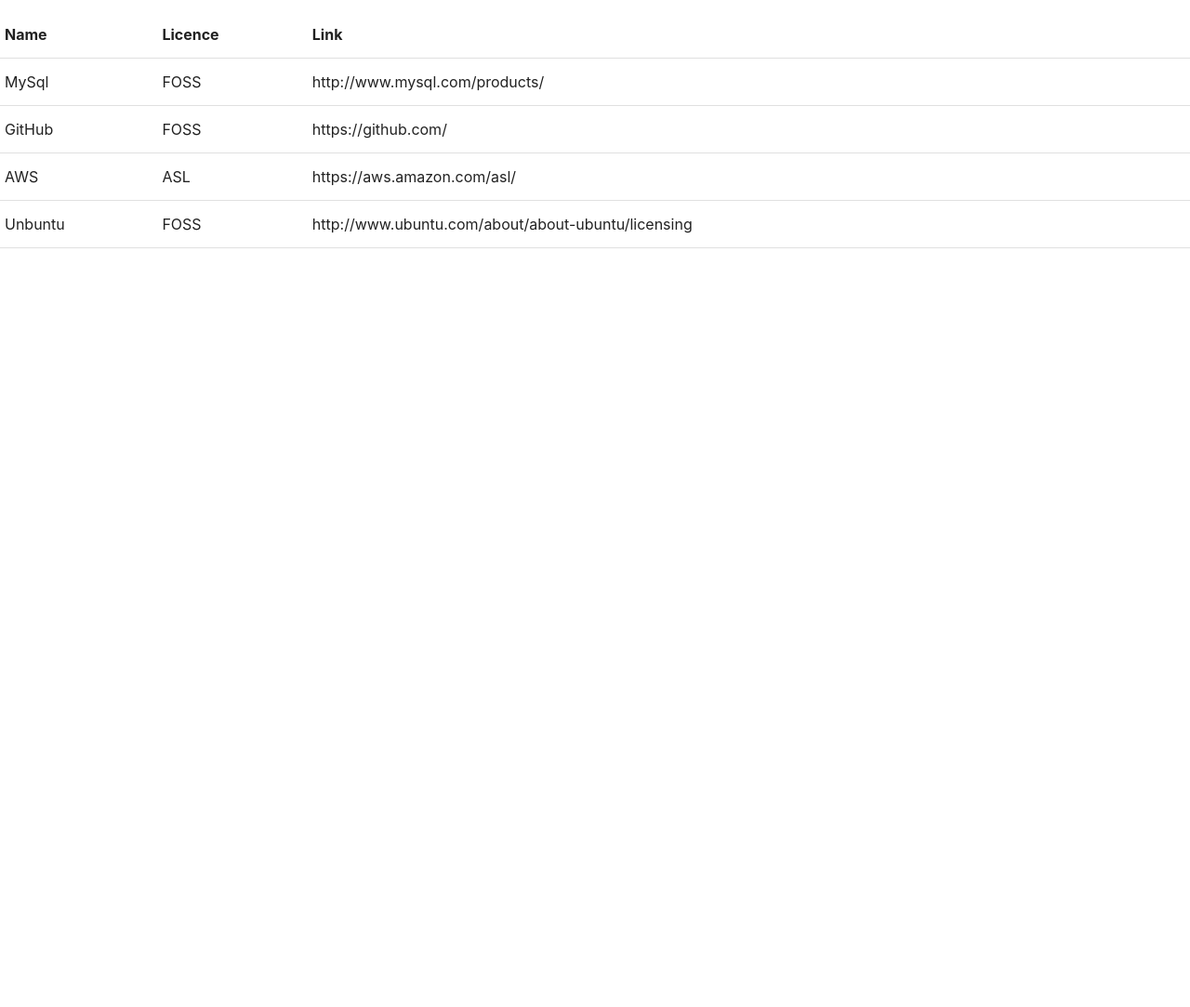
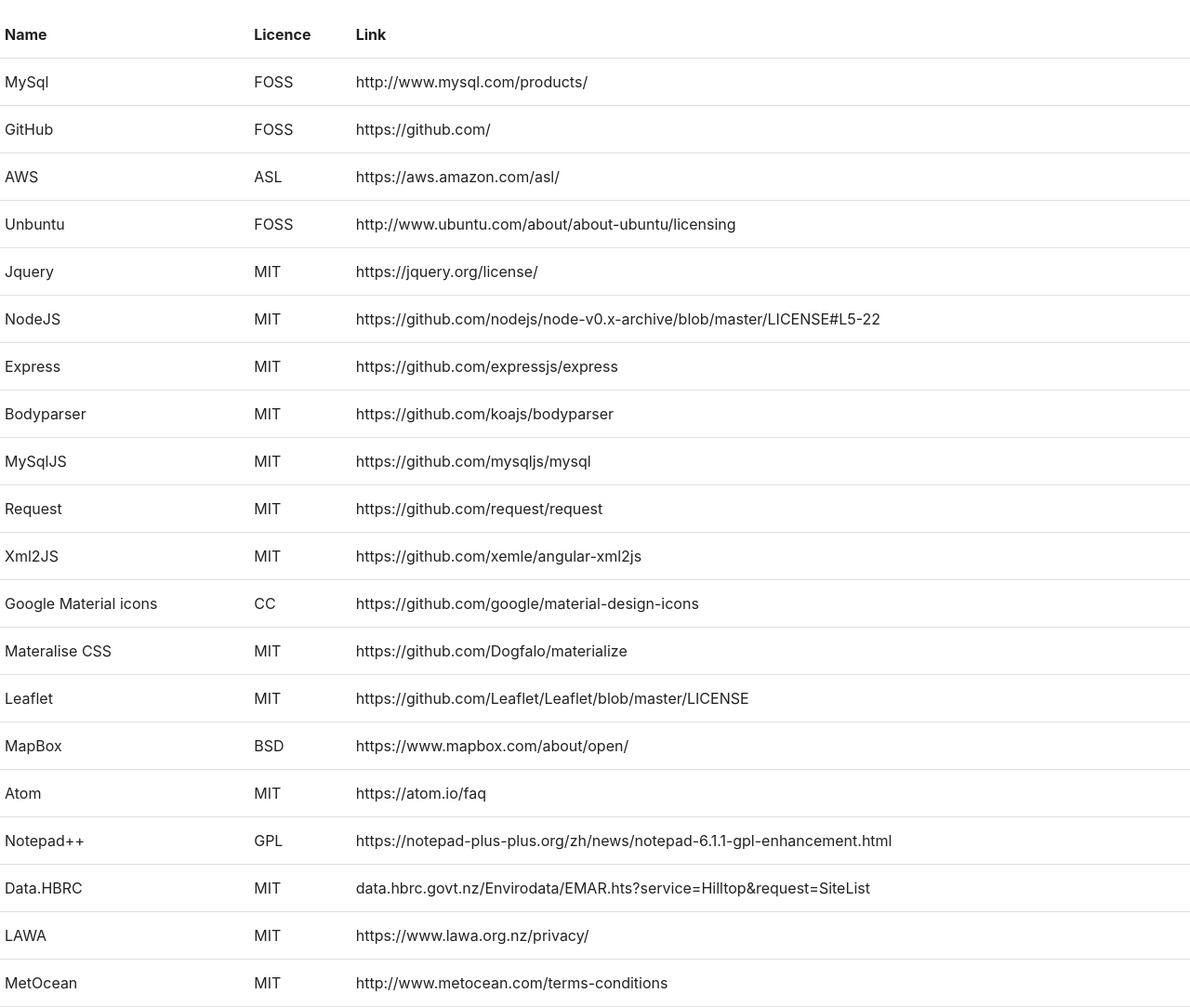
Before and after one commit to canzuk5/plan-your-rec-server, a website: page www/about.html in a window 1280 px wide. Shown: the part 577-1660 px from the top of the page at 93% size. Before the commit the page ends 844 px from the top, so only its background shows below. Drawn offline with nearby package versions, Linux system fonts and the light colour scheme; files that its build step writes are made by us from their sources; files whose address does not match are found by name.

Commit message:
addded about

```diff
--- a/www/about.html
+++ b/www/about.html
@@ -67,6 +67,85 @@
     <td>FOSS</td>
     <td>http://www.ubuntu.com/about/about-ubuntu/licensing</td>
   </tr>
-
+<tr>
+    <td>Jquery</td>
+    <td>MIT</td>
+    <td>https://jquery.org/license/</td>
+  </tr>
+  <tr>
+    <td>NodeJS</td>
+    <td>MIT</td>
+    <td>https://github.com/nodejs/node-v0.x-archive/blob/master/LICENSE#L5-22</td>
+  </tr>
+  <tr>
+    <td>Express</td>
+    <td>MIT</td>
+    <td>https://github.com/expressjs/express</td>
+  </tr>
+  <tr>
+    <td>Bodyparser</td>
+    <td>MIT</td>
+    <td>https://github.com/koajs/bodyparser</td>
+  </tr>
+  <tr>
+    <td>MySqlJS</td>
+    <td>MIT</td>
+    <td>https://github.com/mysqljs/mysql</td>
+  </tr>
+  <tr>
+    <td>Request</td>
+    <td>MIT</td>
+    <td>https://github.com/request/request</td>
+  </tr>
+  <tr>
+    <td>Xml2JS</td>
+    <td>MIT</td>
+    <td>https://github.com/xemle/angular-xml2js</td>
+  </tr>
+  <tr>
+    <td>Google Material icons</td>
+    <td>CC</td>
+    <td>https://github.com/google/material-design-icons</td>
+  </tr>
+  <tr>
+    <td>Materalise CSS</td>
+    <td>MIT</td>
+    <td>https://github.com/Dogfalo/materialize</td>
+  </tr>
+  <tr>
+    <td>Leaflet</td>
+    <td>MIT</td>
+    <td>https://github.com/Leaflet/Leaflet/blob/master/LICENSE</td>
+  </tr>
+  <tr>
+    <td>MapBox</td>
+    <td>BSD</td>
+    <td>https://www.mapbox.com/about/open/</td>
+  </tr>
+  <tr>
+    <td>Atom</td>
+    <td>MIT</td>
+    <td>https://atom.io/faq</td>
+  </tr>
+  <tr>
+    <td>Notepad++</td>
+    <td>GPL</td>
+    <td>https://notepad-plus-plus.org/zh/news/notepad-6.1.1-gpl-enhancement.html</td>
+  </tr>
+  <tr>
+    <td>Data.HBRC</td>
+    <td>MIT</td>
+    <td>data.hbrc.govt.nz/Envirodata/EMAR.hts?service=Hilltop&amp;request=SiteList</td>
+  </tr>
+  <tr>
+    <td>LAWA</td>
+    <td>MIT</td>
+    <td>https://www.lawa.org.nz/privacy/</td>
+  </tr>
+  <tr>
+    <td>MetOcean</td>
+    <td>MIT</td>
+    <td>http://www.metocean.com/terms-conditions</td>
+  </tr>
 </table>
 </body>
```
